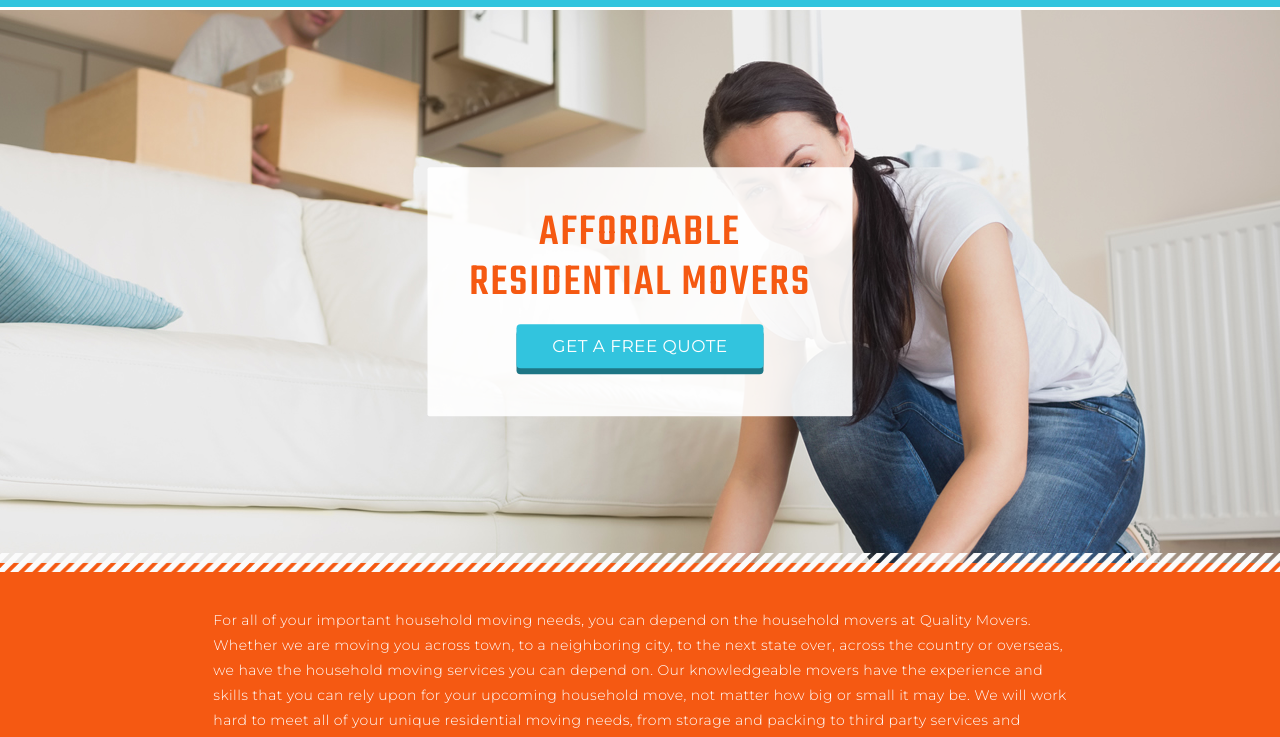
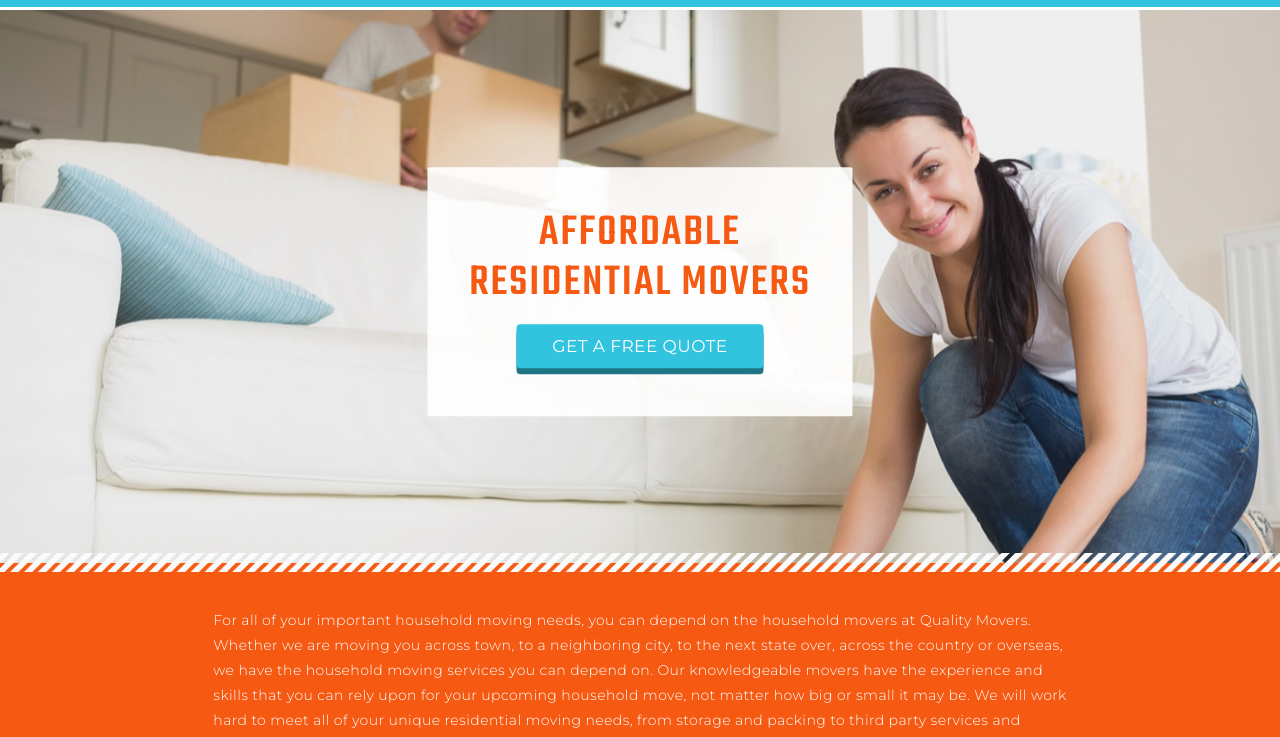
Before and after one commit to kaallyn/quality-movers, a plain HTML site: page index.html in a window 1280 px wide. Shown: the part 56-793 px from the top of the page. Drawn offline with nearby package versions, Linux system fonts and the light colour scheme.

Commit message:
fixed bg size

```diff
--- a/css/main.css
+++ b/css/main.css
@@ -150,8 +150,9 @@ header {
 }
 
 .bg {
-	background: url('../images/shutterstock_119369974.jpg') no-repeat center center;
+	background: url('../images/shutterstock_119369974-2.jpg') no-repeat center center;
 	background-position: 75% 35%;
+	background-size: cover;
 	position: fixed;
 	width: 100%;
 	height: 75vh;
```
Also changed, not shown: images/shutterstock_119369974-2.jpg (added).
